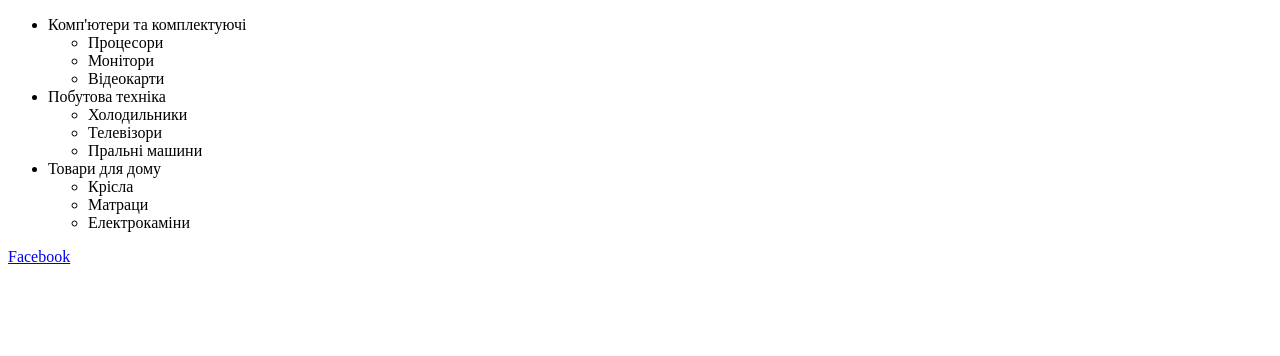
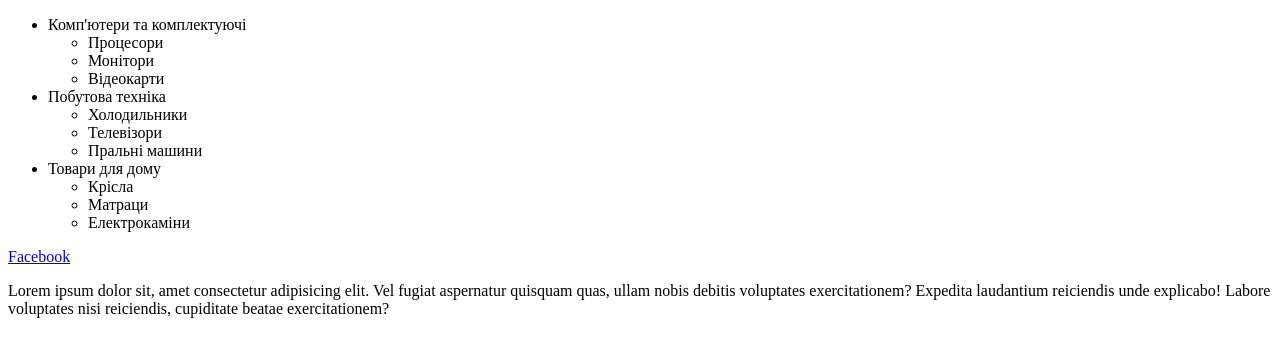
Before and after one commit to Olegmkv/Tutorial, a plain HTML site: page index.html in a window 1280 px wide. Drawn offline with Linux system fonts and the light colour scheme.

Commit message:
add fish

```diff
--- a/index.html
+++ b/index.html
@@ -40,5 +40,11 @@
     >
       Facebook
     </a>
+    <p>
+      Lorem ipsum dolor sit, amet consectetur adipisicing elit. Vel fugiat
+      aspernatur quisquam quas, ullam nobis debitis voluptates exercitationem?
+      Expedita laudantium reiciendis unde explicabo! Labore voluptates nisi
+      reiciendis, cupiditate beatae exercitationem?
+    </p>
   </body>
 </html>
```
